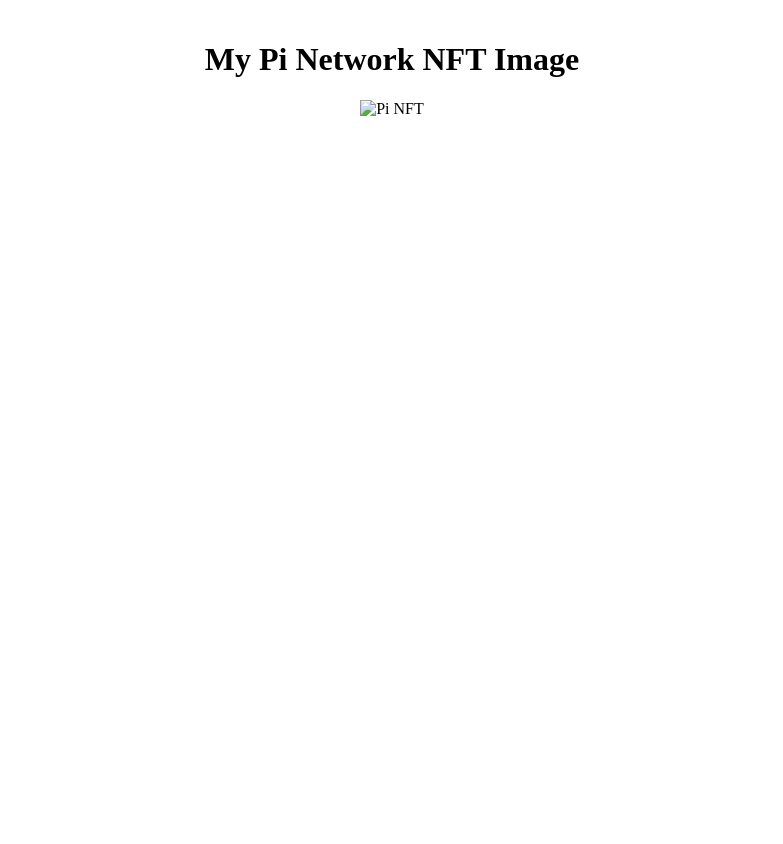
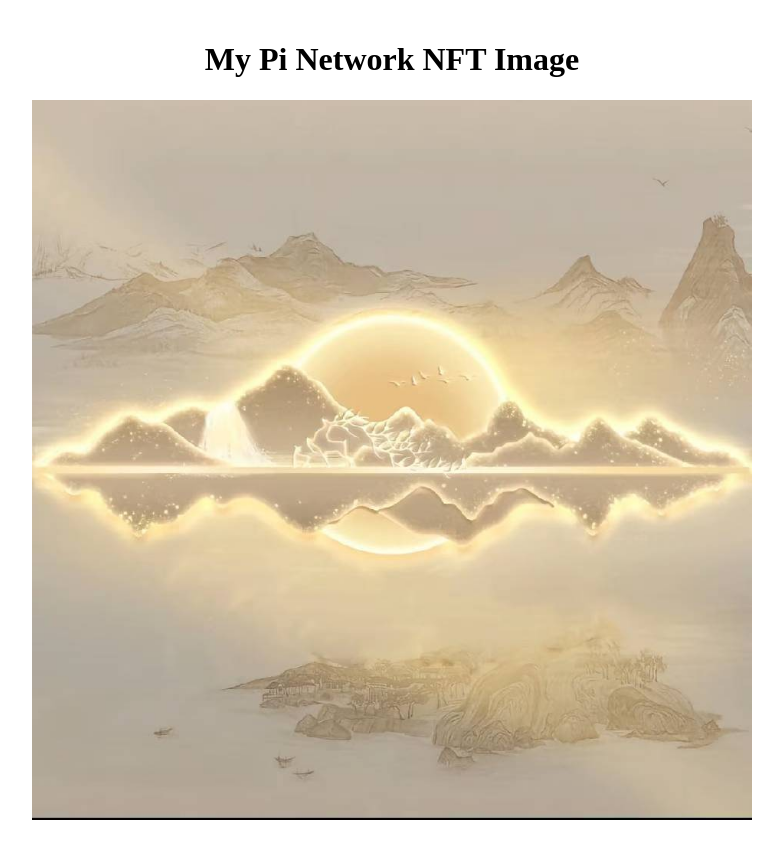
Before and after one commit to haojiahuo1120/pi-nft-assests, a plain HTML site: page index.html in a window 1280 px wide. Shown: the whole page, without its empty margins (248-1031 px from the left). Before the commit the page ends 800 px from the top, so only its background shows below. Drawn offline with Linux system fonts and the light colour scheme.

Commit message:
Update index.html
更新scr属性

```diff
--- a/index.html
+++ b/index.html
@@ -2,7 +2,7 @@
 <html>
 <body style="margin: 0; padding: 20px; text-align: center;">
   <h1>My Pi Network NFT Image</h1>
-  <img src="nft.JPG" alt="Pi NFT" style="max-width: 90%; max-height: 90vh;">
+  <img src="haojiahuo.jpg" alt="Pi NFT" style="max-width: 90%; max-height: 90vh;">
   <!-- 这是上传的 NFT 图片的 HTML 代码 -->
 </body>
 </html>
```
